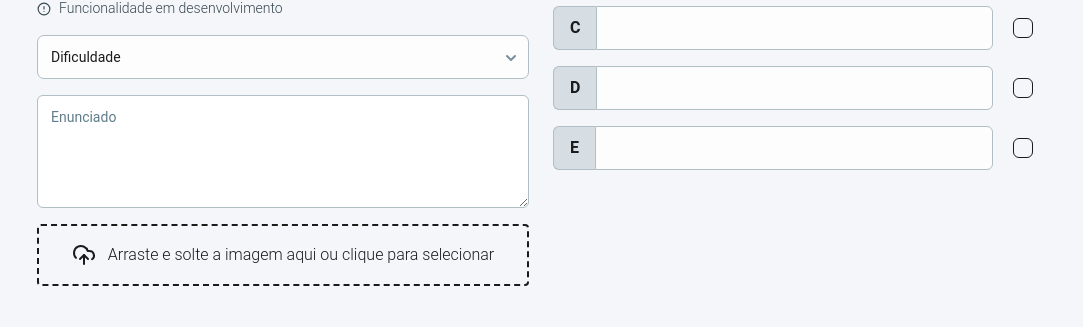
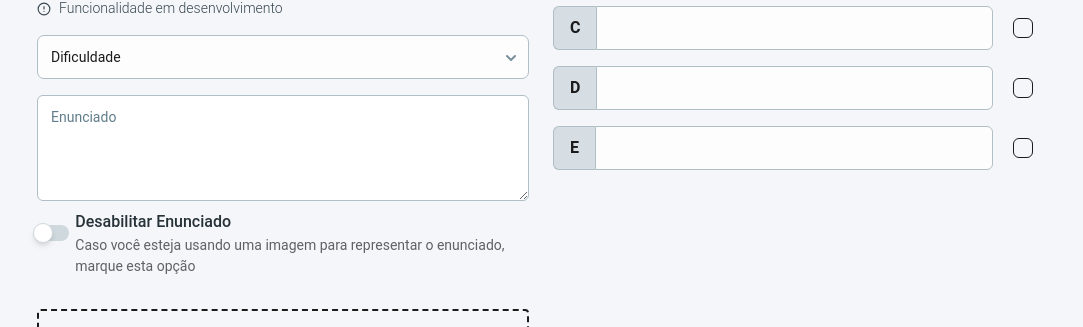
Before and after one commit to PECC-Projeto-Desenvolve/DES-backoffice, a React (Vite) app: page /question/form in a window 1280 px wide. Shown: the part 323-650 px from the top of the page, without its empty margins (99-1182 px from the left). Built offline with nearby package versions, Linux system fonts and the light colour scheme; no server answers; sample sign-in values are in the browser's storage.

Commit message:
minor changes

```diff
--- a/src/components/ExamComponents/QuestionContainer.tsx
+++ b/src/components/ExamComponents/QuestionContainer.tsx
@@ -1,3 +1,4 @@
+import { Typography } from '@material-tailwind/react';
 import React from 'react';
 
 interface IQuestionContainerProps {
@@ -35,8 +36,9 @@ function QuestionContainer({ alternatives, title, statement, imageSrc, alternati
         </div>
 
         {imageSrc &&
-        <div className='flex w-full items-center justify-center px-[20rem]'>
-          <img src={imageSrc} alt="Uploaded" className="mb-6 max-w-[38rem] rounded-lg" />
+        <div className='mb-6 flex w-full cursor-pointer flex-col items-center justify-center px-[20rem]'>
+          <img src={imageSrc} alt="Uploaded" className="max-w-[28rem] rounded-lg" />
+          <Typography color='white'>Clique na imagem para ampliar</Typography>
         </div>
         }
 
--- a/src/pages/candidates/details/CadidateDetails.tsx
+++ b/src/pages/candidates/details/CadidateDetails.tsx
@@ -28,6 +28,7 @@ function CadidateDetails() {
       const questionData = await response.json();
       return {
         statement: questionData.statement,
+        image: questionData.image,
         rightAnswer: questionData.rightAnswer,
         difficulty: questionData.difficulty
       };
@@ -54,6 +55,7 @@ function CadidateDetails() {
         setUserQuestions(data.questions.map((q, index) => ({
           ...q,
           statement: questionsDetails[index] ? questionsDetails[index].statement : 'Detalhe indisponível',
+          image: questionsDetails[index] ? questionsDetails[index].image : 'Imagem indisponível',
           rightAnswer: questionsDetails[index] ? questionsDetails[index].rightAnswer : 'Resposta indisponível',
           difficulty: questionsDetails[index] ? questionsDetails[index].difficulty : 'Dificuldade indisponível'
         })));
--- a/src/pages/forms/examForm/examForm.tsx
+++ b/src/pages/forms/examForm/examForm.tsx
@@ -314,7 +314,7 @@ function ExamForm(): JSX.Element {
               <div className='flex items-center gap-2'>
                 <Input
                   crossOrigin={''}
-                  label={'Buscar por enunciado'}
+                  label={'Buscar por título'}
                   icon={<Search size={20}/>}
                   size='lg'
                   value={search}
@@ -366,11 +366,11 @@ function ExamForm(): JSX.Element {
                 <>
                   {questions.filter((question) => {
                     const isQuestionInOrdered = questionOrder.some(
-                      orderedQuestion => orderedQuestion.statement === question.statement
+                      orderedQuestion => orderedQuestion.title === question.title
                     );
 
                     const matchesSearch = !isQuestionInOrdered &&
-                (search.toLocaleLowerCase() === '' || question.statement.toLocaleLowerCase().includes(search));
+                (search.toLocaleLowerCase() === '' || question.title.toLocaleLowerCase().includes(search));
 
                     return matchesSearch;
                   })
--- a/src/pages/forms/questionForm/questionForm.tsx
+++ b/src/pages/forms/questionForm/questionForm.tsx
@@ -11,6 +11,7 @@ import {
   Dialog,
   Option,
   Chip,
+  Switch,
 } from '@material-tailwind/react';
 import { useNavigate } from 'react-router-dom';
 import {
@@ -44,6 +45,8 @@ function QuestionForm() {
   const [isFocused, setIsFocused] = React.useState(false);
 
   const [key, setKey] = React.useState(0);
+
+  const [isSwitchActive, setIsSwitchActive] = React.useState(false);
 
 
   React.useEffect(() => {
@@ -124,7 +127,7 @@ function QuestionForm() {
   };
 
   const handleSubmit = async () => {
-    if (!title.trim() || !statement.trim() || alternatives.some(alt => !alt.trim())) {
+    if (!title.trim() || alternatives.some(alt => !alt.trim())) {
       setOpenErrorAlert(true);
       setCustomAlertMessage('Os campos devem ser preenchidos!');
       setTimeout(() => {
@@ -182,6 +185,10 @@ function QuestionForm() {
       }, 3000);
       console.error('Falha ao salvar a questão:', error);
     }
+  };
+
+  const handleSwitchChange = (event) => {
+    setIsSwitchActive(event.target.checked);
   };
 
   return (
@@ -255,6 +262,7 @@ function QuestionForm() {
             </Option>
           </Select>
 
+          <span className='mb-4'>
             <Textarea
               label='Enunciado'
               size='lg'
@@ -265,8 +273,31 @@ function QuestionForm() {
               color='blue-gray'
               onFocus={() => setIsFocused(true)}
               rows={4}
+              disabled={isSwitchActive}
               className={` ${isFocused ? 'border-blue-900 ' : 'border-gray-300'} bg-white text-blue-gray-200 dark:bg-blue-gray-200/20 dark:text-white`}
             />
+
+            <Switch
+              crossOrigin={''}
+              color="blue"
+              label={
+                <div>
+                  <Typography color="blue-gray" className="font-medium">
+            Desabilitar Enunciado
+                  </Typography>
+                  <Typography variant="small" color="gray" className="font-normal">
+            Caso você esteja usando uma imagem para representar o enunciado, marque esta opção
+                  </Typography>
+                </div>
+              }
+              containerProps={{
+                className: '-mt-5',
+              }}
+              checked={isSwitchActive}
+              onChange={handleSwitchChange}
+            />
+
+          </span>
           <>
             {imageSrc ? (
               <>
```
Lines whose indentation alone changed are shown as unchanged.
